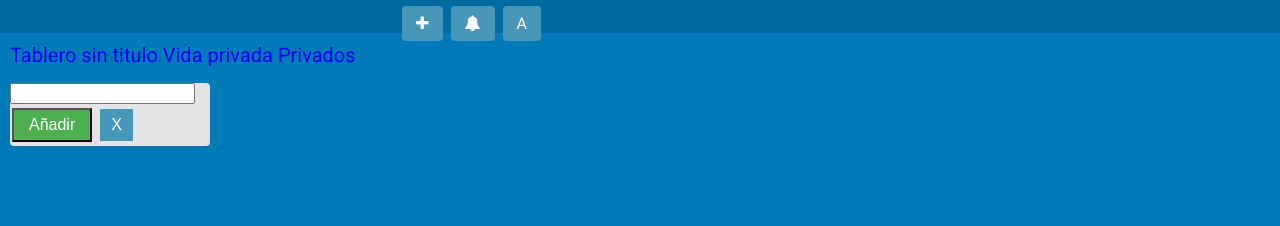
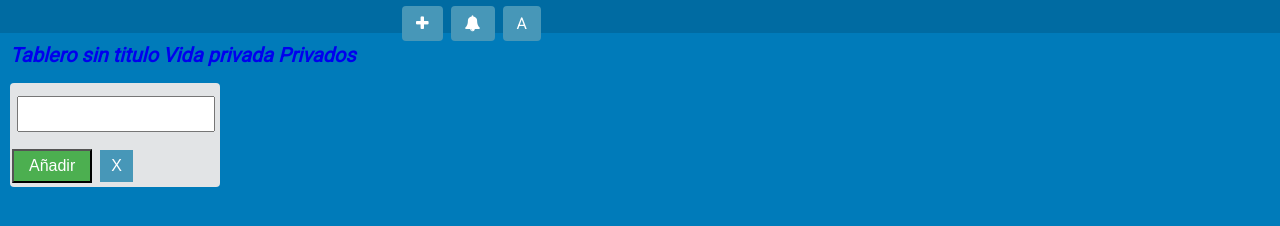
Before and after one commit to virmontor/trello, a plain HTML site: page index.html in a window 1280 px wide. Shown: the part 52-278 px from the top of the page. Drawn offline with Linux system fonts and the light colour scheme.

Commit message:
cambios nuevos

```diff
--- a/css/main.css
+++ b/css/main.css
@@ -24,8 +24,16 @@ input[type="button"] {
     cursor: pointer;
 }
 
+input[type="text"] {
+    height: 30px;
+    width: 190px;
+    font-size: 16px;
+    margin: 13px 7px;
+    outline: none;
+}
+
 input[type="search"] {
-    background-color: #4797B8; /* Green */
+    background-color: #4797B8;
     color: white;
     padding: 6px 15px;
     text-decoration: none;
@@ -84,6 +92,7 @@ input[type="search"] {
     margin: 4px 2px;
     cursor: pointer;
 }
+
 .icons {
     border-radius: 4px;
     background-color: #4797B8;
@@ -99,14 +108,17 @@ input[type="search"] {
 
 .tarjeta {
     background-color: #E2E4E6;
-    width: 200px;
+    width: 210px;
     border-radius: 4px;
 }
 
 .tablero-content {
+    color: white;
     font-size: 20px;
     margin-top: 10px;
-    font-weight: 20px;
+    font-weight: bold;
+    font-style: italic;
+    text-decoration: none;
 
 }
 
@@ -114,3 +126,8 @@ input[type="search"] {
     margin-left: 10px;
     margin-top: 10px;
 }
+
+#messages {
+    margin-left: 15px;
+
+}
```
Also changed, not shown: index.html (+1 -1 lines).
